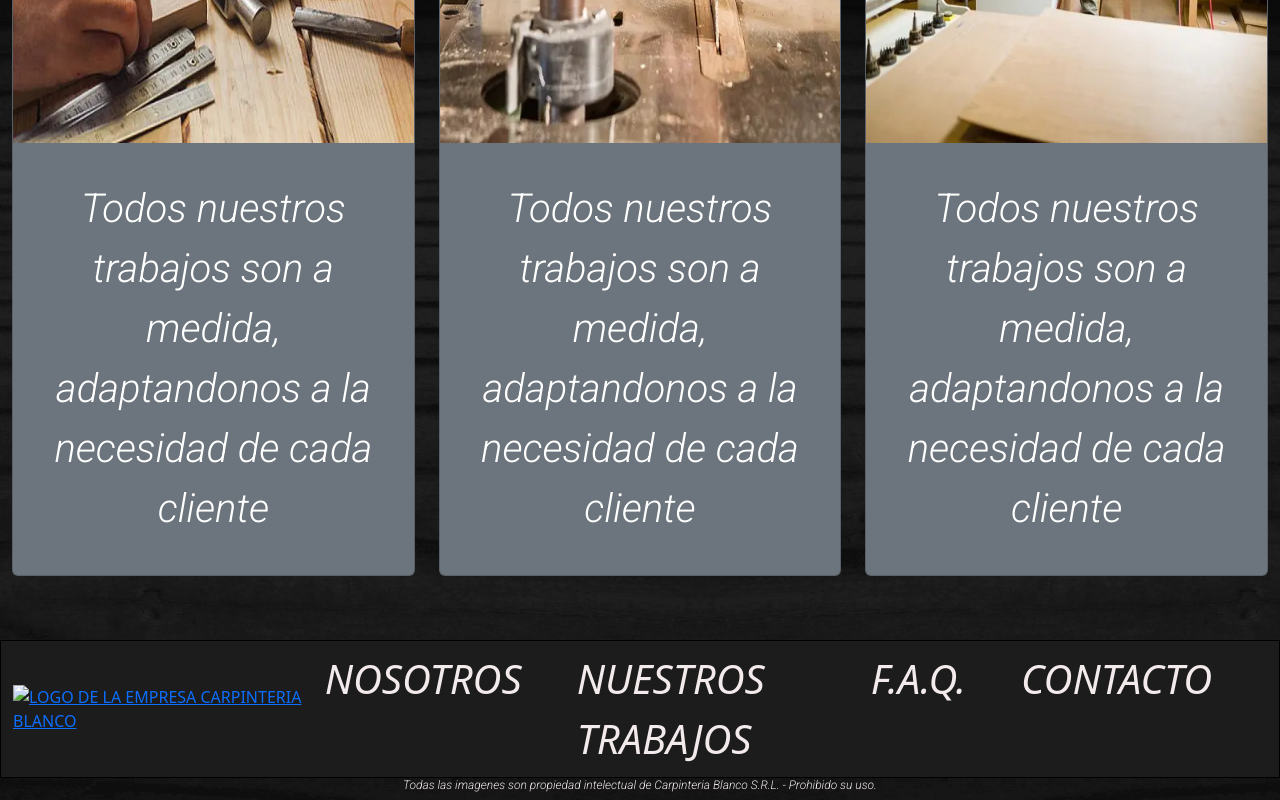
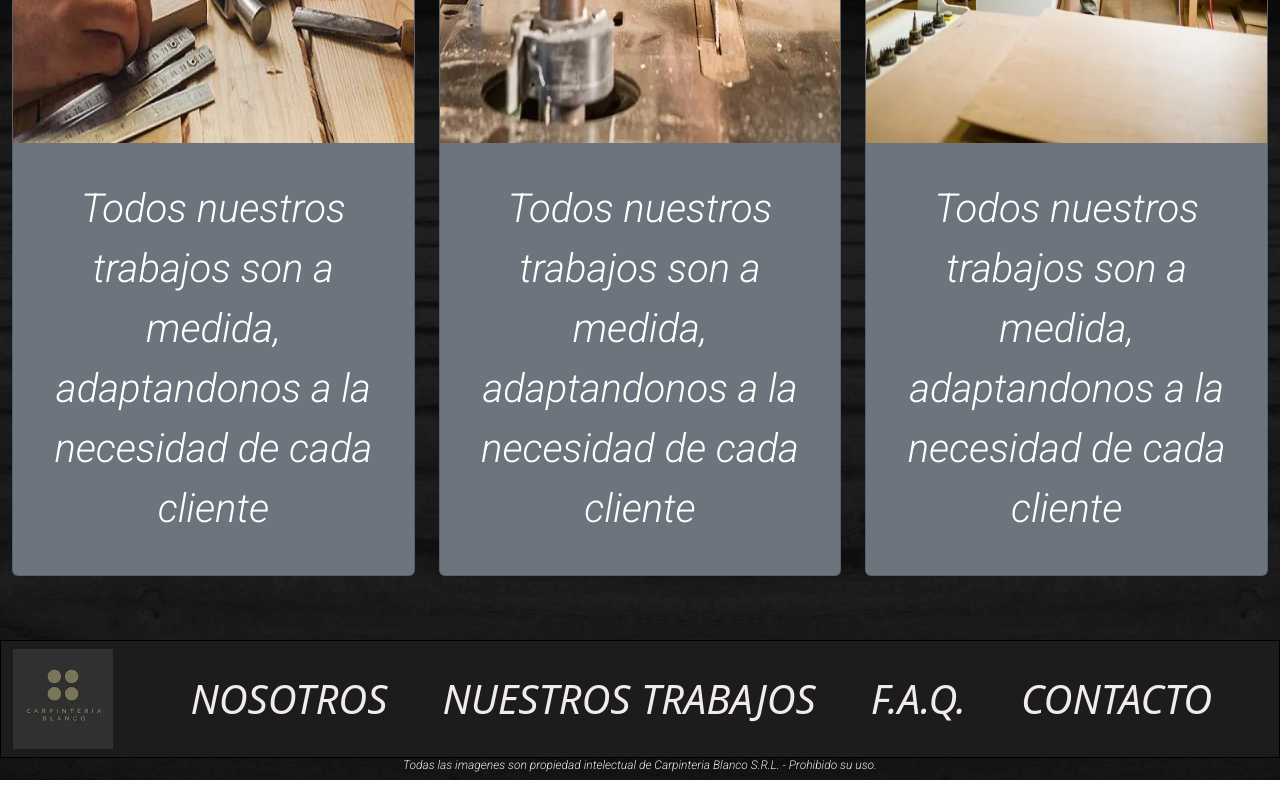
Before and after one commit to estebanhomero1985/repoentrega2, a website: page index.html in a window 1280 px wide. Shown: the part 868-1668 px from the top of the page. Drawn offline with nearby package versions, Linux system fonts and the light colour scheme; the site is published under a folder, as on GitHub Pages, so addresses that start at the root find nothing.

```diff
--- a/index.html
+++ b/index.html
@@ -124,7 +124,7 @@
 <nav class="navbar navbar-dark navbar-expand-lg botonera" >
     <div class="container-fluid">
       <a href="index.html">
-        <img src="/img/logo3.webp" alt="LOGO DE LA EMPRESA CARPINTERIA BLANCO">
+        <img src="./img/logo3.webp" alt="LOGO DE LA EMPRESA CARPINTERIA BLANCO">
       </a>
 
       <button class="navbar-toggler" type="button" data-bs-toggle="collapse" data-bs-target="#navbarSupportedContent" aria-controls="navbarSupportedContent" aria-expanded="false" aria-label="Toggle navigation">
```
